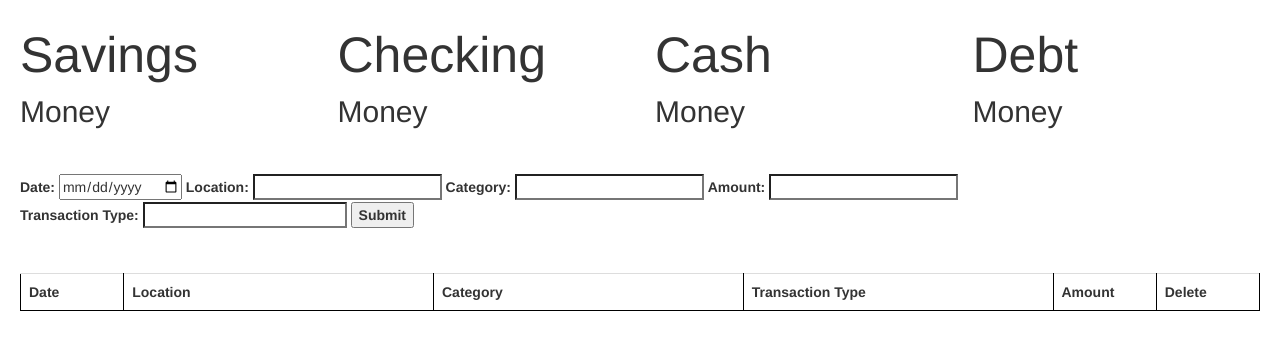
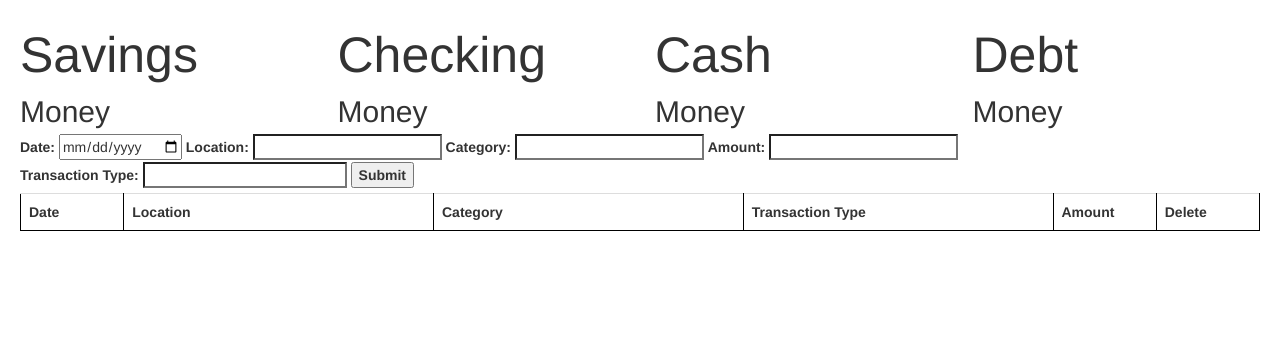
Before and after one commit to oakesjessica/expenses_tracker, a website: page public/views/index.html at #/input in a window 1280 px wide. Drawn offline with Linux system fonts and the light colour scheme.

Commit message:
sizing changes to index

```diff
--- a/public/styles/stylesheet.css
+++ b/public/styles/stylesheet.css
@@ -6,24 +6,17 @@ th, td {
     padding: 5px;
     text-align: left;
 }
-.secondHeader {
-  text-align: center;
-}
-#mainContainer {
+#pageContainer {
   padding: 20px;
 }
-#mainTable {
-  padding: 20px;
+#container {
+  margin-left: auto;
+  margin-right: auto;
 }
-#transactionForm {
-  padding: 20px;
-}
+
 .headerOne {
   font-size: 50px;
-
 }
 .headerTwo {
   font-size: 30px;
-
-
 }
--- a/public/views/templates/input.html
+++ b/public/views/templates/input.html
@@ -1,10 +1,11 @@
-<div id ="mainContainer">
+<div id="pageContainer">
+<div id = "container">
       <div class = "row">
           <div class = "col-lg-3 col-md-3 col-sm-3">
       			<div class = "row">
-      					<div class = "col-lg-3 col-md-3 col-sm-3 headerOne text-center">Savings
+      					<div class = "col-lg-3 col-md-3 col-sm-3 text-center headerOne">Savings
                     <div class="row">
-                        <div class="col-lg-3 col-md-3 col-sm-3 headerTwo text-center">Money</div>
+                        <div class="col-lg-3 col-md-3 col-sm-3 headerTwo">Money</div>
                    </div>
                </div>
             </div>
@@ -84,3 +85,4 @@
 					</tr>
 				</table>
 			</div>
+</div>
```
